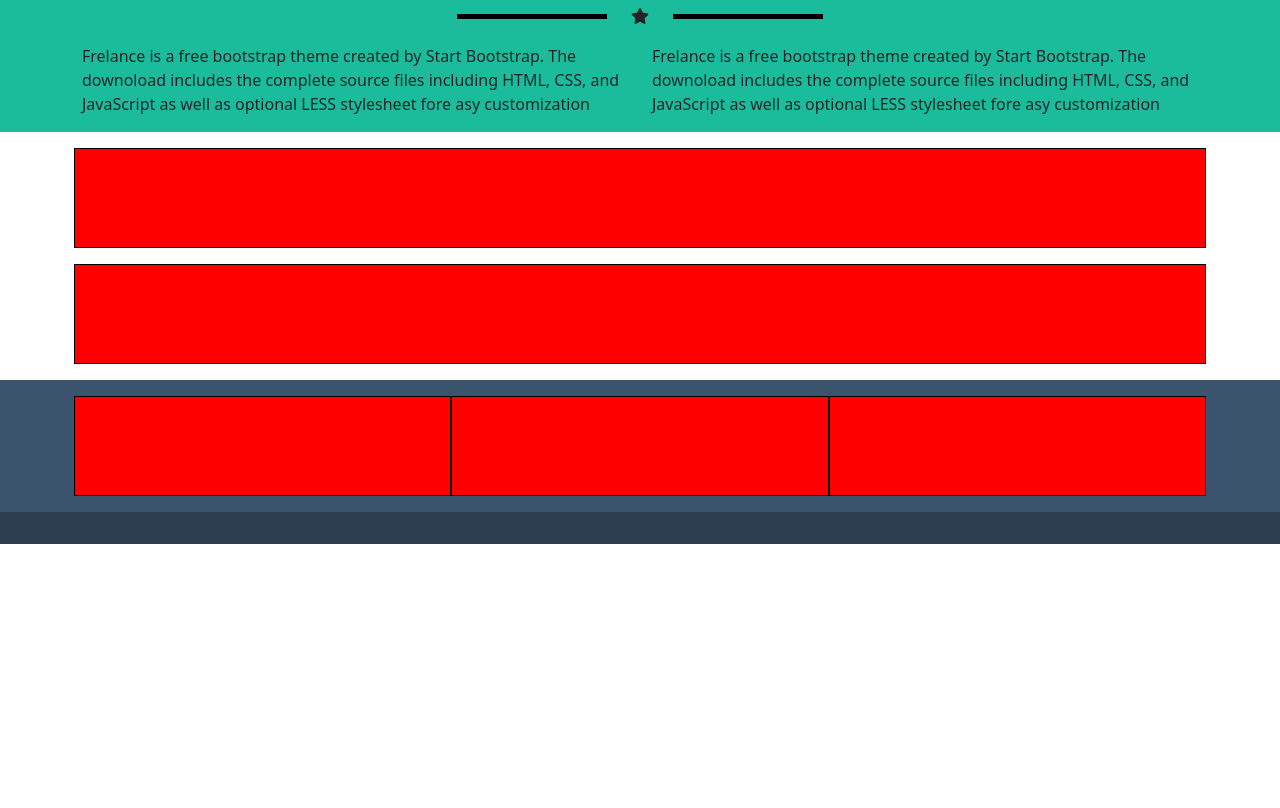
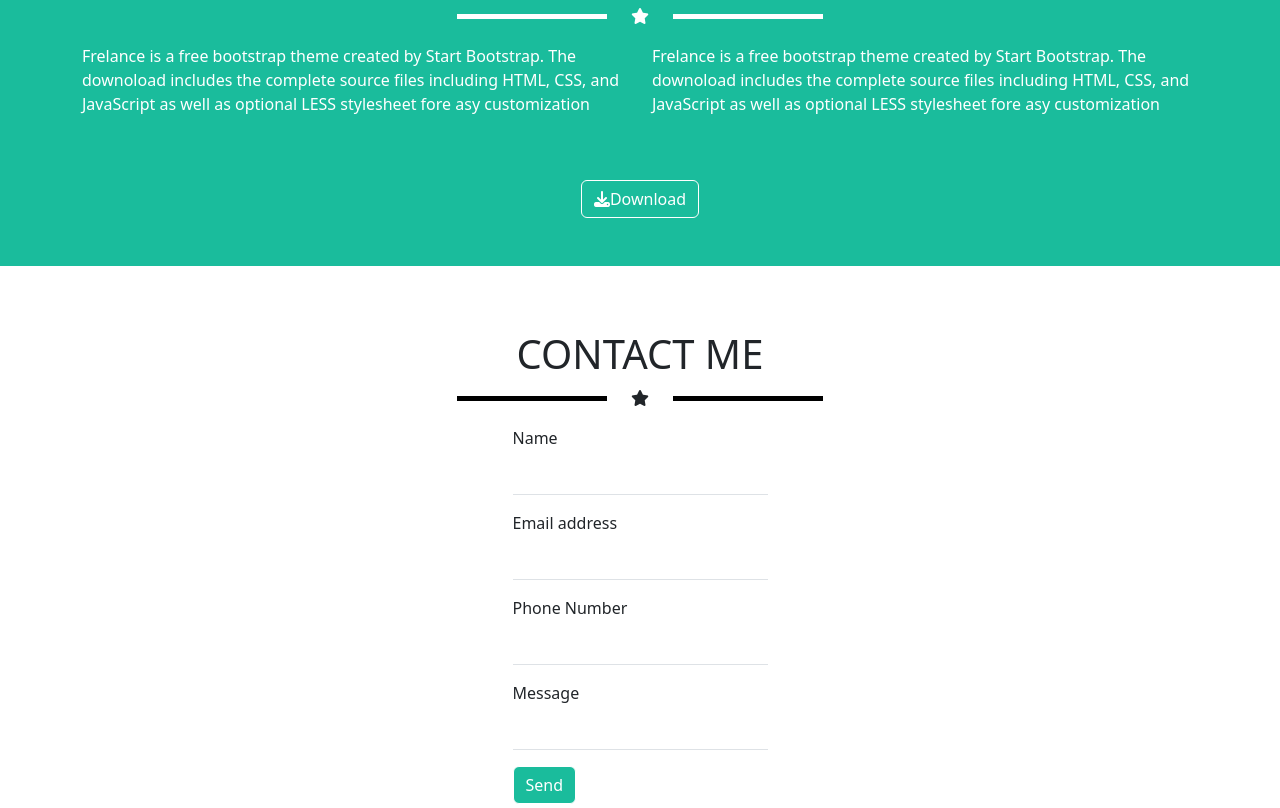
Before and after one commit to UniversoCaotico1997/html-css-bootstrap-freelancer, a plain HTML site: page index.html in a window 1280 px wide. Shown: the part 1320-2128 px from the top of the page. Before the commit the page ends 1864 px from the top, so only its background shows below. Drawn offline with nearby package versions, Linux system fonts and the light colour scheme.

Commit message:
Commit Main/section contact

```diff
--- a/index.html
+++ b/index.html
@@ -113,14 +113,14 @@
 
     <section class="about">
       <div class="container-fluid container-sm container-md">
-        <div class="row">
+        <div class="row text-white">
 
           <div class="text-center text-uppercase pt-5 pb-3">
             <h1>About</h1>
             <div class="box d-flex align-items-center justify-content-center ">
-              <div class="vertical_line bg-black"></div>
+              <div class="vertical_line"></div>
               <span><i class="fa-solid fa-star px-4 "></i></span>
-              <div class="vertical_line bg-black"></div>
+              <div class="vertical_line"></div>
             </div>
           </div>
 
@@ -142,6 +142,11 @@
             </p>
           </div>
           <!-- /.col -->
+          <div class="box d-flex align-items-center justify-content-center pt-5 pb-3 py-sm-5">
+            <button type="button" class="btn btn_primary"><i class="fa-solid fa-download"></i>Download</button>
+          </div>
+
+          <!-- /.button-->
         </div>
         <!-- /.row -->
       </div>
@@ -150,14 +155,39 @@
     <!-- /.about -->
 
     <section class="contact">
-      <div class="container-fluid container-sm container-md p-3">
-        <div class="row gy-3">
-          <div class="col-12 debug"></div>
-          <!-- /.col -->
-          <div class="col-12 debug"></div>
-          <!-- /.col -->
-        </div>
-        <!-- /.row -->
+      <div class="container-fluid container-sm container-md py-3">
+          <div class="text-center text-uppercase pt-5 pb-3">
+            <h1>Contact Me</h1>
+            <div class="box d-flex align-items-center justify-content-center ">
+              <div class="vertical_line bg-black"></div>
+              <span><i class="fa-solid fa-star px-4 "></i></span>
+              <div class="vertical_line bg-black"></div>
+            </div>
+          </div>
+          <div class="box d-flex align-items-center justify-content-center ">
+            <form>
+              <div class="mb-3">
+                <label for="exampleInputEmail1" class="form-label">Name</label>
+                <input type="email" class="form-control rounded-0 border-0 border-bottom" id="exampleInputEmail1" aria-describedby="emailHelp">
+              </div>
+              <div class="mb-3">
+                <label for="exampleInputPassword1" class="form-label">Email address</label>
+                <input type="password" class="form-control rounded-0 border-0 border-bottom" id="exampleInputPassword1">
+              </div>
+              <div class="mb-3">
+                <label for="exampleInputPassword1" class="form-label">Phone Number</label>
+                <input type="password" class="form-control rounded-0 border-0 border-bottom" id="exampleInputPassword1">
+              </div>
+              <div class="mb-3">
+                <label for="exampleInputPassword1" class="form-label">Message</label>
+                <input type="password" class="form-control rounded-0 border-0 border-bottom" id="exampleInputPassword1">
+              </div>
+              <button type="submit" class="btn btn_primary">Send</button>
+            </form>
+          </div>
+
+
+
       </div>
       <!-- /.container -->
     </section>
--- a/style.css
+++ b/style.css
@@ -42,6 +42,11 @@
 .about{
     background-color: var(--primary);
 }
+.btn_primary{
+    background-color: var(--primary);
+    border: 1px solid white;
+    color: white;
+}
 /* EndAbout */
 
 
```
